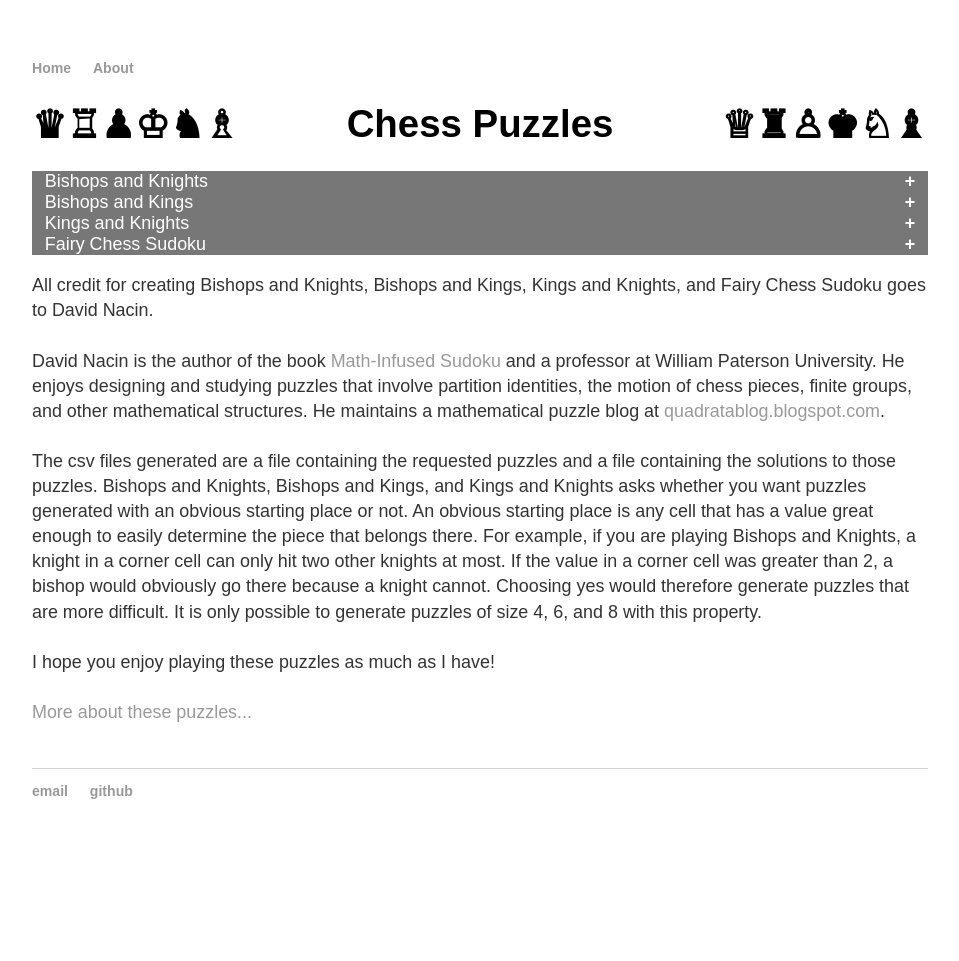
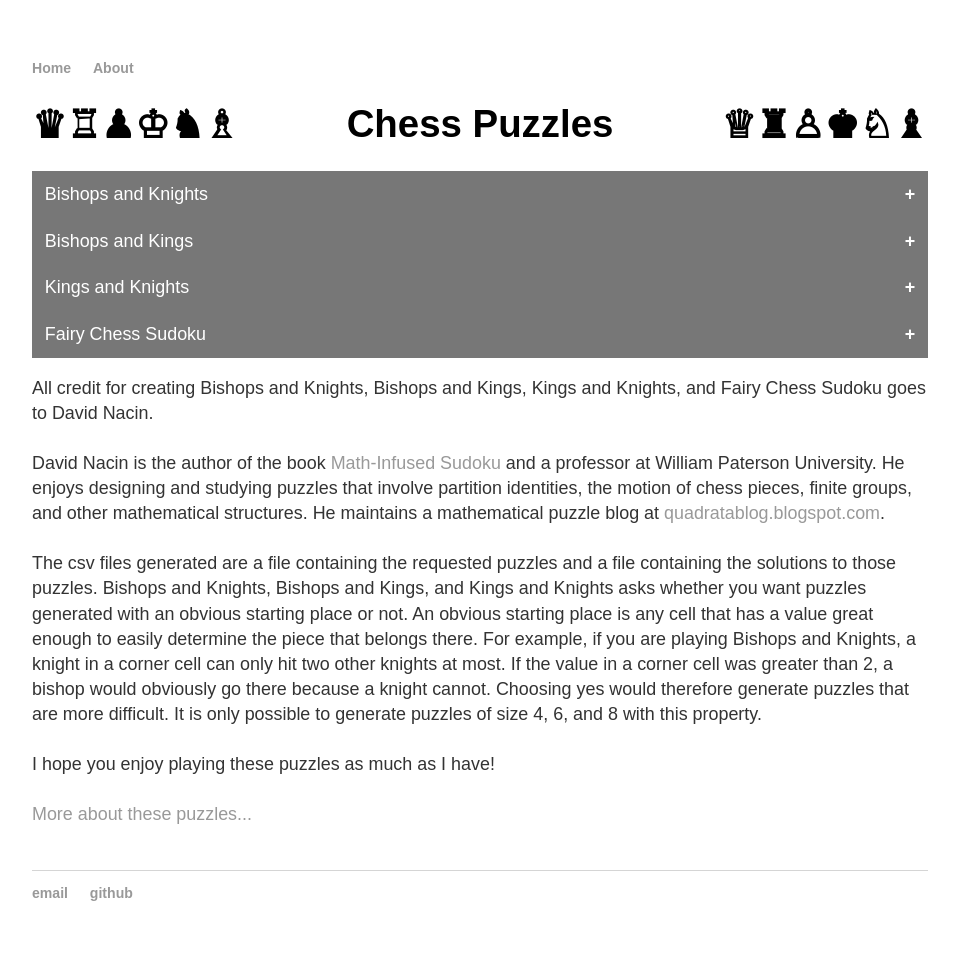
Before and after one commit to CThielsen1/CThielsen1.github.io, a Jekyll site: the page built from index.html, in a window 1280 px wide. Shown: the whole page, without its empty margins (160-1119 px from the left). Built offline with Jekyll 4.4.1, drawn with Linux system fonts in a browser that asks for light colours; before the commit the page ends 900 px from its top, so only the background shows below that.

Commit message:
Update index.html

```diff
--- a/index.html
+++ b/index.html
@@ -11,7 +11,7 @@ title: Chess Puzzles
 			  background-color: #777;
 			  color: white;
 			  cursor: pointer;
-			  padding: 0 1vw;
+			  padding: 1vw;
 			  width: 100%;
 			  border: none;
 			  text-align: left;
```
